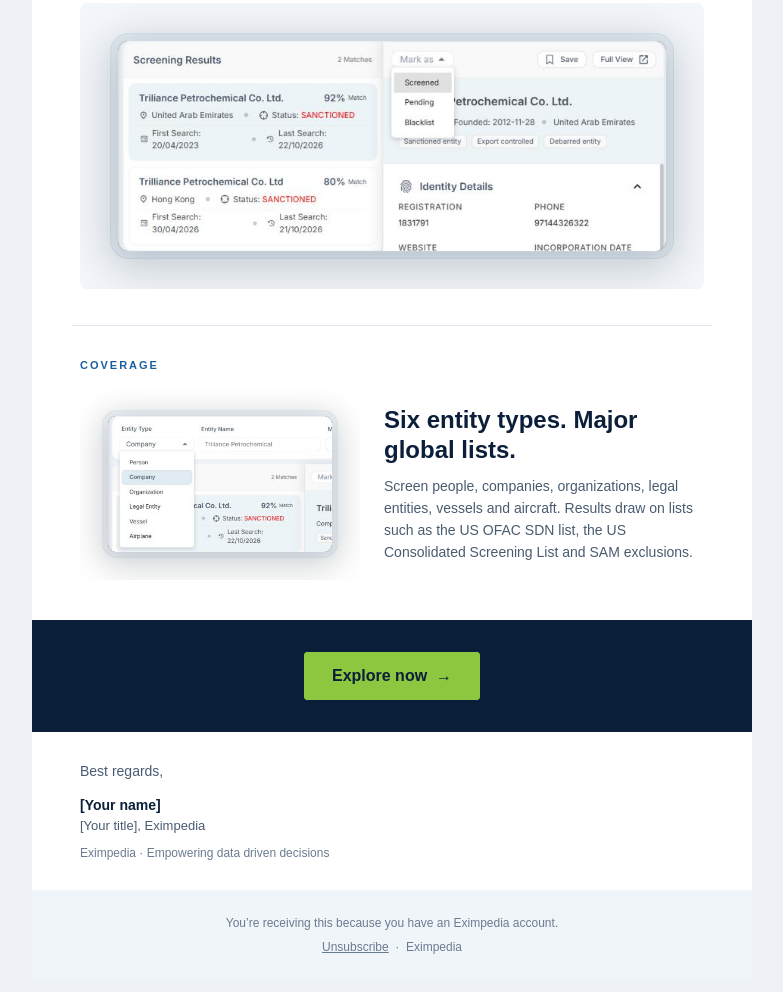
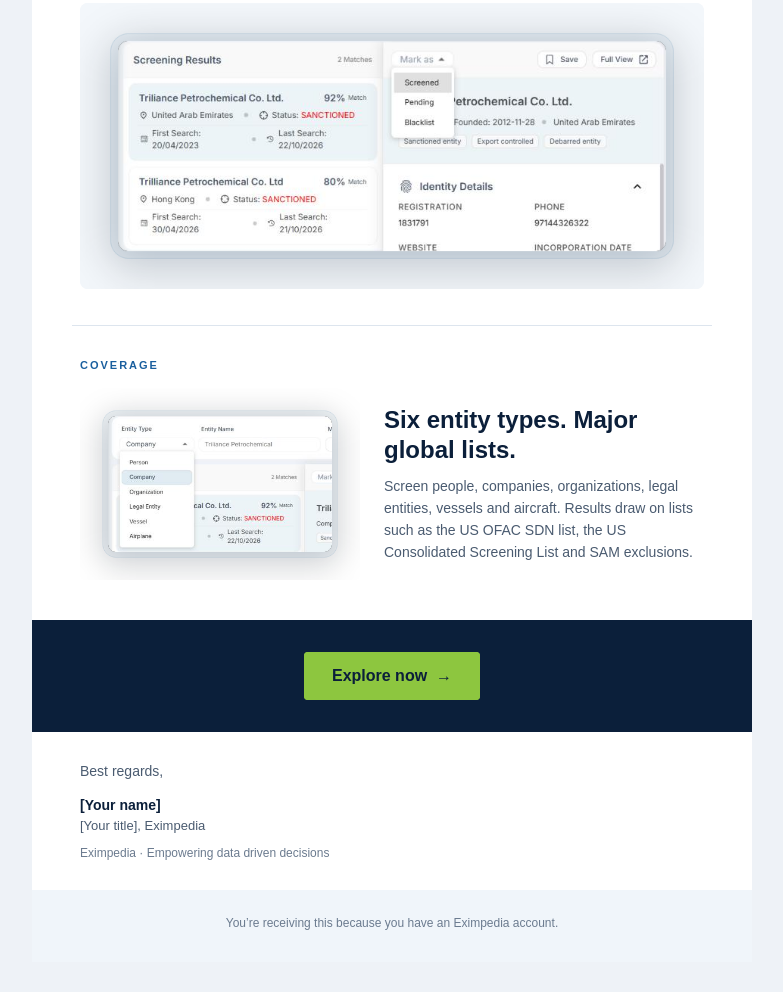
Before and after one commit to intern236/Email-existing-customer-template, a plain HTML site: page index.html in a window 1280 px wide. Shown: the part 2054-3046 px from the top of the page, without its empty margins (248-1031 px from the left). Drawn offline with Linux system fonts and the light colour scheme.

Commit message:
Update index.html

```diff
--- a/index.html
+++ b/index.html
@@ -219,7 +219,6 @@
   <tr>
     <td class="pad" align="center" style="padding:24px 48px;background:#F0F5FA;">
       <p style="margin:0 0 6px 0;font-size:12px;line-height:18px;color:#6B7B8F;">You&rsquo;re receiving this because you have an Eximpedia account.</p>
-      <p style="margin:0;font-size:12px;line-height:18px;color:#6B7B8F;"><a href="{{unsubscribe_url}}" style="color:#6B7B8F;text-decoration:underline;">Unsubscribe</a> &nbsp;&middot;&nbsp; Eximpedia</p>
     </td>
   </tr>
 
```
